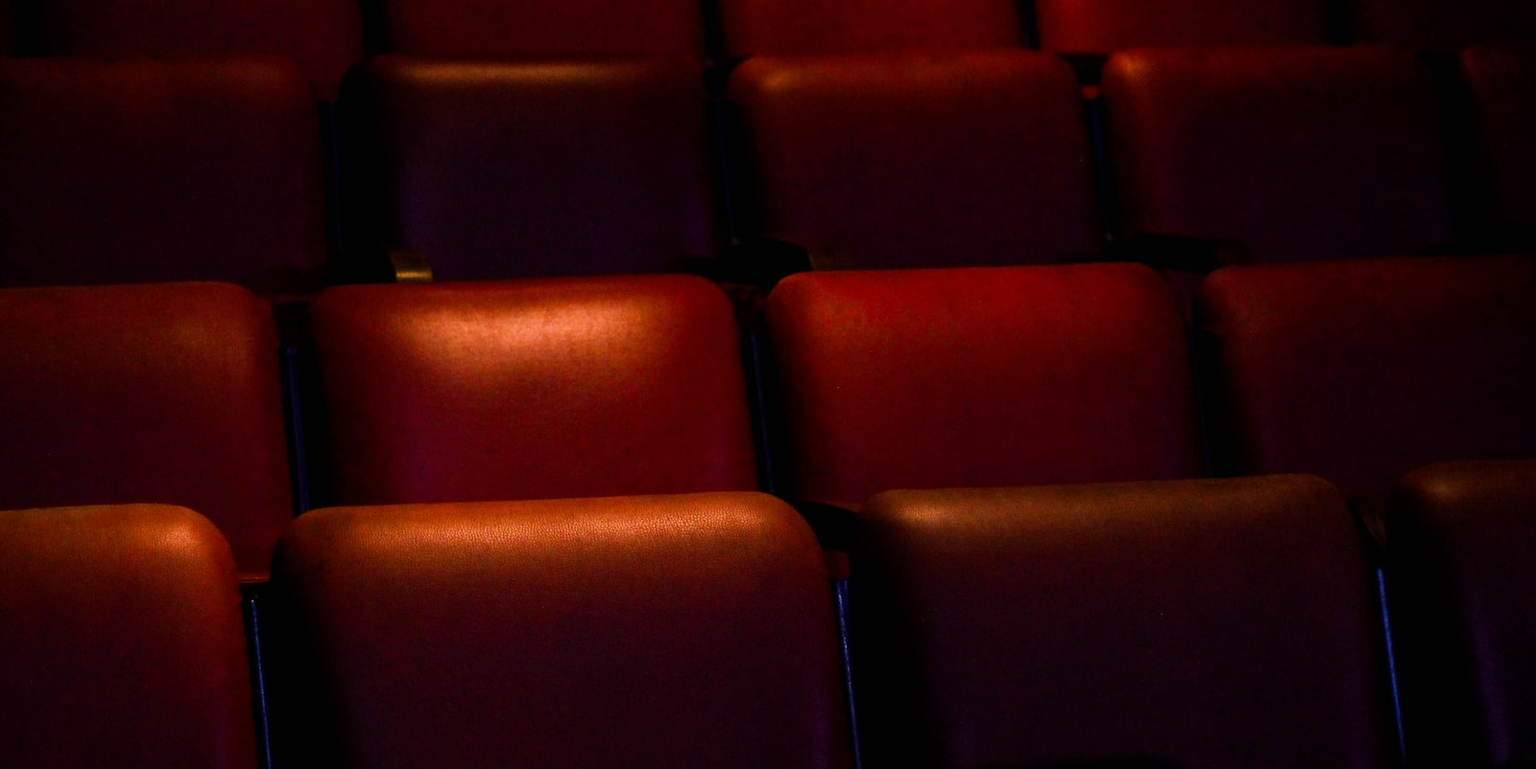
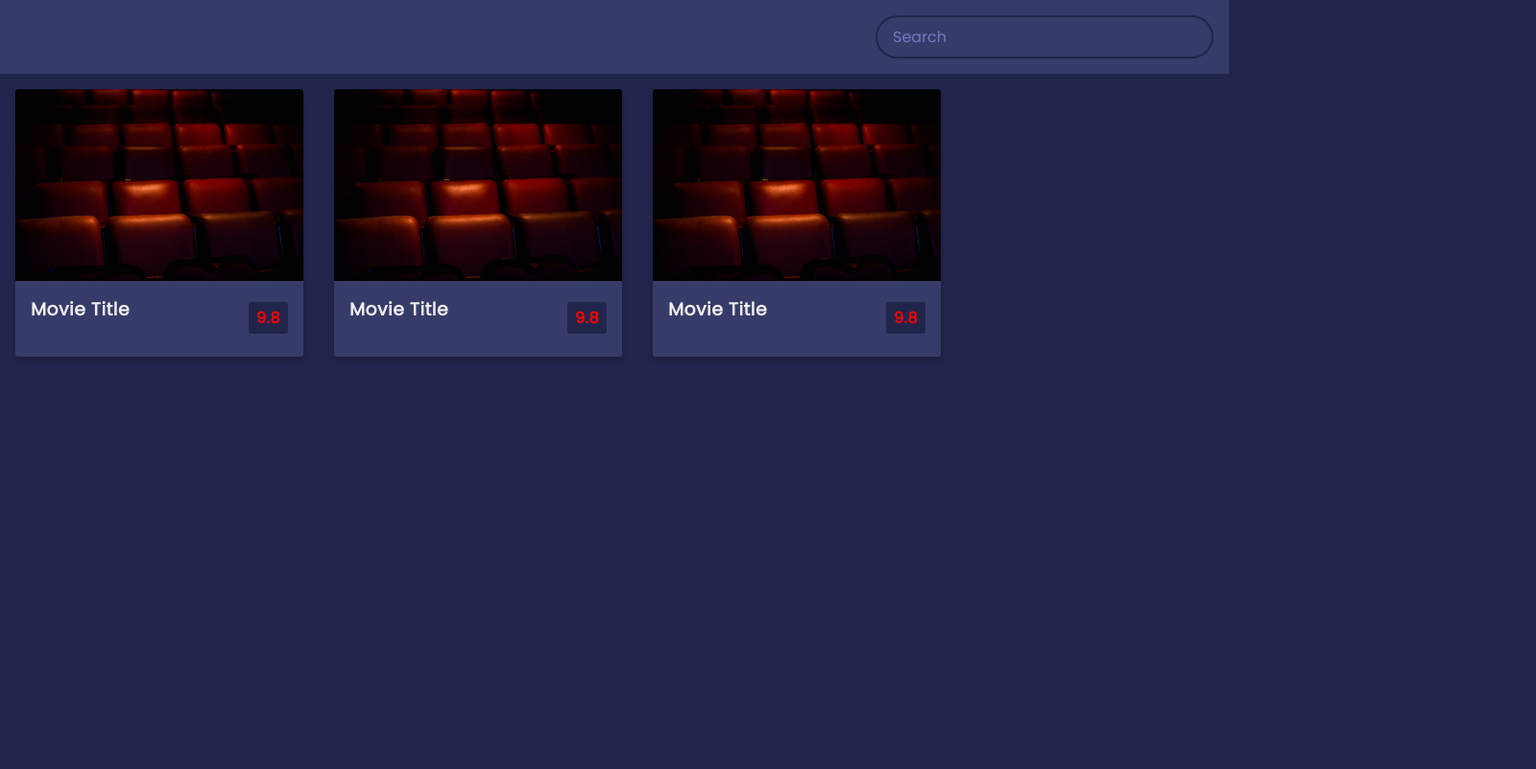
Before and after one commit to bendrendel/movie-app, a plain HTML site: page index.html in a window 1280 px wide. Shown: the top 802 px of the page at 96% size, 1600 px wide, since content can reach past the window. Drawn offline with Linux system fonts and the light colour scheme.

Commit message:
Add styles

```diff
--- a/style.css
+++ b/style.css
@@ -1,16 +1,109 @@
-@import url("https://fonts.googleapis.com/css2?family=Roboto:wght@400;700&display=swap");
+@import url("https://fonts.googleapis.com/css2?family=Poppins:wght@200;400&display=swap");
+
+:root {
+  --primary-color: #22254b;
+  --secondary-color: #373b69;
+}
 
 * {
   box-sizing: border-box;
 }
 
 body {
-  font-family: "Roboto", sans-serif;
-  display: flex;
-  flex-direction: column;
-  align-items: center;
-  justify-content: center;
-  height: 100vh;
-  overflow: hidden;
+  background-color: var(--primary-color);
+  font-family: "Poppins", sans-serif;
   margin: 0;
 }
+
+header {
+  padding: 1rem;
+  display: flex;
+  justify-content: flex-end;
+  background-color: var(--secondary-color);
+}
+
+.search {
+  background-color: transparent;
+  border: 2px solid var(--primary-color);
+  border-radius: 50px;
+  font-family: inherit;
+  font-size: 1rem;
+  padding: 0.5rem 1rem;
+  color: #fff;
+}
+
+.search::placeholder {
+  color: #7378c5;
+}
+
+.search:focus {
+  outline: none;
+  background-color: var(--primary-color);
+}
+
+main {
+  display: flex;
+  flex-wrap: wrap;
+}
+
+.movie {
+  width: 300px;
+  margin: 1rem;
+  background-color: var(--secondary-color);
+  box-shadow: 0 4px 5px rgba(0, 0, 0, 0.2);
+  position: relative;
+  overflow: hidden;
+  border-radius: 3px;
+}
+
+.movie img {
+  width: 100%;
+}
+
+.movie-info {
+  color: #eee;
+  display: flex;
+  align-items: center;
+  justify-content: space-between;
+  padding: 0.5rem 1rem 1rem;
+  letter-spacing: .5px;
+}
+
+.movie-info h3 {
+  margin-top: 0;
+}
+
+.movie-info span {
+  background-color: var(--primary-color);
+  padding: 0.25rem 0.5rem;
+  border-radius: 3px;
+  font-weight: bold;
+}
+
+.movie-info span.green {
+  color: lightgreen;
+}
+
+.movie-info span.green {
+  color: orange;
+}
+
+.movie-info span.green {
+  color: red;
+}
+
+.overview {
+  background-color: #fff;
+  padding: 2rem;
+  position: absolute;
+  left: 0;
+  bottom: 0;
+  right: 0;
+  max-height: 100%;
+  transform: translateY(101%);
+  transition: transform 0.3s ease-in;
+}
+
+.movie:hover .overview {
+  transform: translateY(0);
+}
```
